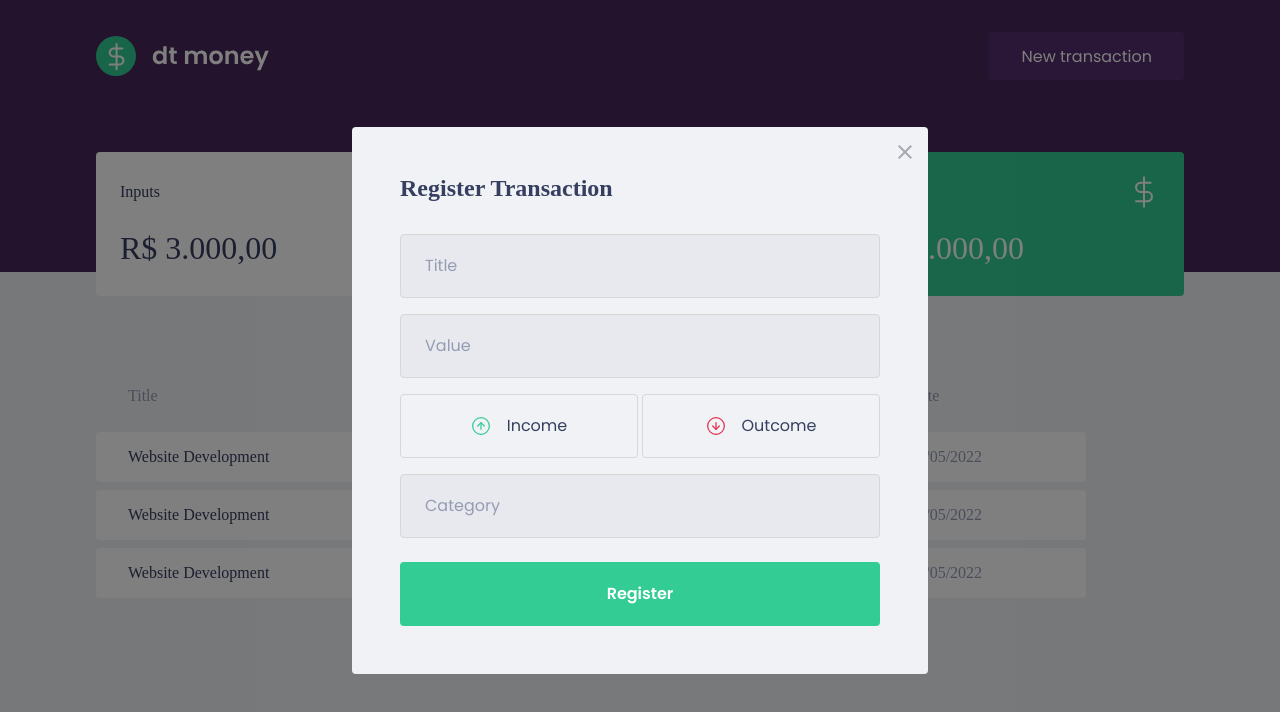
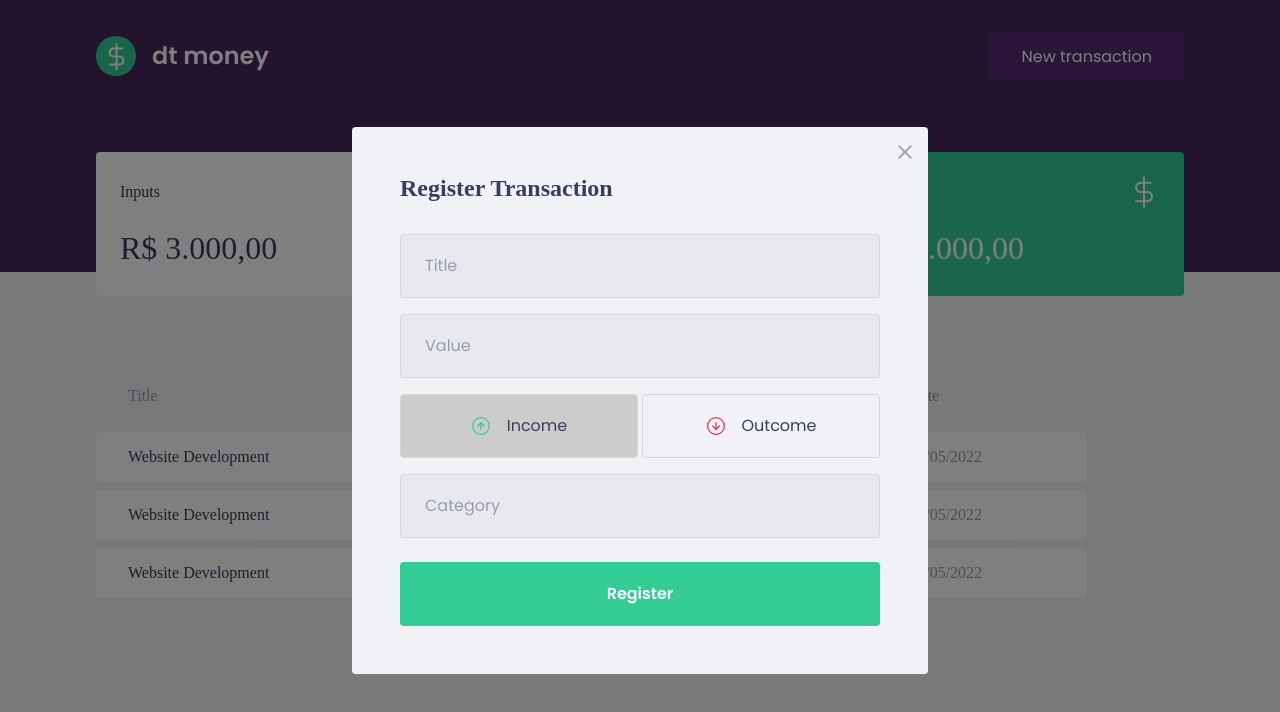
Before and after one commit to Diegodossantos23/finance-control, a React (Create React App) app: page / in a window 1280 px wide. Both pictures are taken after a click on the button "New transaction". Shown: the top 712 px of the page. Built offline with nearby package versions, Linux system fonts and the light colour scheme; no server answers; what miragejs would draw is missing.

Commit message:
featured: button operation

```diff
--- a/src/components/NewTransactionModal/index.tsx
+++ b/src/components/NewTransactionModal/index.tsx
@@ -2,7 +2,8 @@
 import incomeIcon from '../../assets/income.svg';
 import outcomeIcon from '../../assets/outcome.svg';
 import closeIcon from '../../assets/close.svg';
-import { Container, TransactionTypeContainer } from './styles';
+import { Container, TransactionTypeContainer, RadioBox } from './styles';
+import { useState } from 'react';
 
 interface NewTransactionModalProps {
     isOpen: boolean;
@@ -10,6 +11,8 @@
 }
 
 export const NewTransactionModal = ({ isOpen, onRequestClose }: NewTransactionModalProps ) => {
+  const [ type, setType ] = useState('deposit');
+
   return(
         <Modal
           isOpen={isOpen}
@@ -17,9 +20,15 @@
           overlayClassName="react-modal-overlay"
           className="react-modal-content"
         >
-        <button type="button" onClick={onRequestClose} className="react-modal-close">
+
+        <button
+          type="button"
+          onClick={onRequestClose}
+          className="react-modal-close"
+        >
           <img src={closeIcon} alt="" />
         </button>
+
         <Container>
           <h2>Register Transaction</h2>
 
@@ -27,16 +36,25 @@
           <input type="number" placeholder='Value'/>
 
           <TransactionTypeContainer>
-            <button type='button'>
+            <RadioBox
+              type='button'
+              onClick={() => setType('deposit')}
+              isActive={type === 'deposit'}
+            >
               <img src={incomeIcon} alt="Income" />
               <span>Income</span>
-            </button>
+            </RadioBox>
 
-            <button type='button'>
+            <RadioBox
+              type='button'
+              onClick={() => setType('withdraw')}
+              isActive={type === 'withdraw'}
+            >
               <img src={outcomeIcon} alt="Outcome" />
               <span>Outcome</span>
-            </button>
+            </RadioBox>
           </TransactionTypeContainer>
+
           <input type="text" placeholder='Category'/>
 
           <button type="submit">Register</button>
--- a/src/components/NewTransactionModal/styles.ts
+++ b/src/components/NewTransactionModal/styles.ts
@@ -57,13 +57,18 @@
         display: grid;
         grid-template-columns: 1fr 1fr;
         gap: 0.25rem;
+    `;
 
-        button {
+    interface RadioBoxProps {
+        isActive: boolean;
+    }
+
+    export const RadioBox = styled.button<RadioBoxProps>`
         height: 4rem;
         border: 1px solid #d7d7d7;
         border-radius: 0.25rem;
 
-            background: transparent;
+        background: ${(props) => props.isActive ? '#ccc' : 'transparent'};
 
         display: flex;
         align-items: center;
@@ -86,5 +91,4 @@
             font-size: 1rem;
             color: var(--text-title);
         }
-        }
     `;
```
Lines whose indentation alone changed are shown as unchanged.
